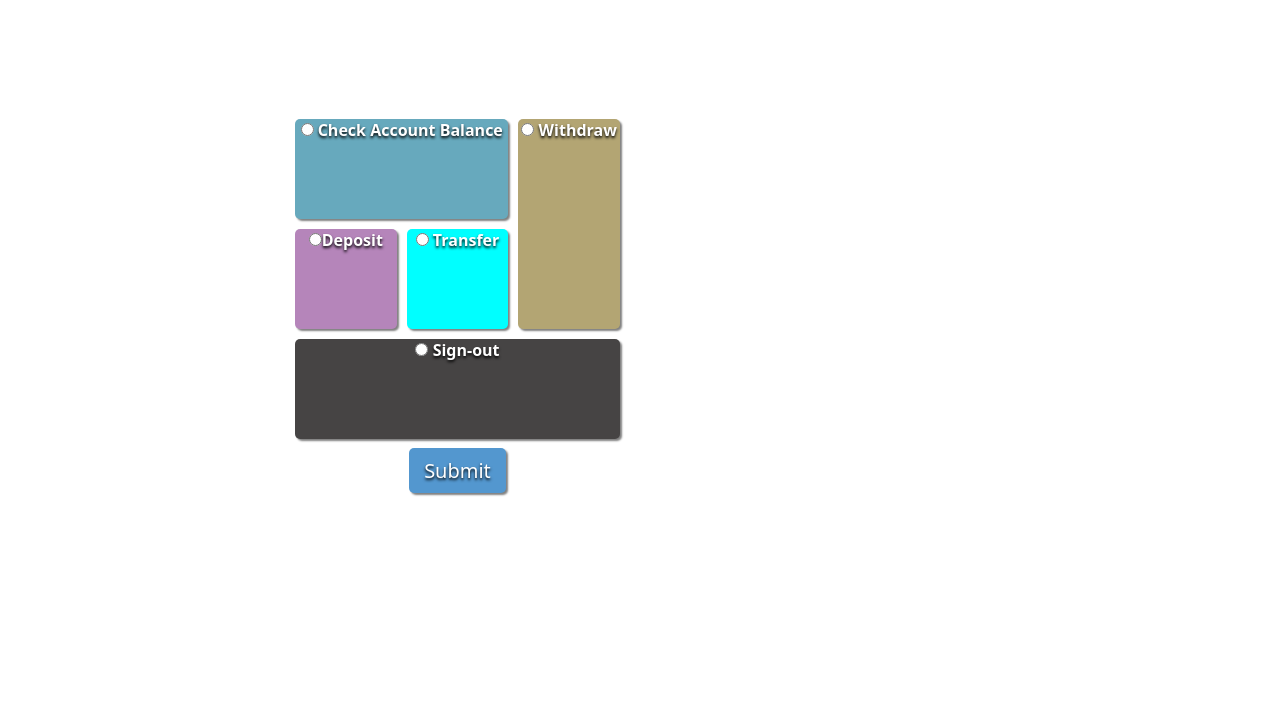
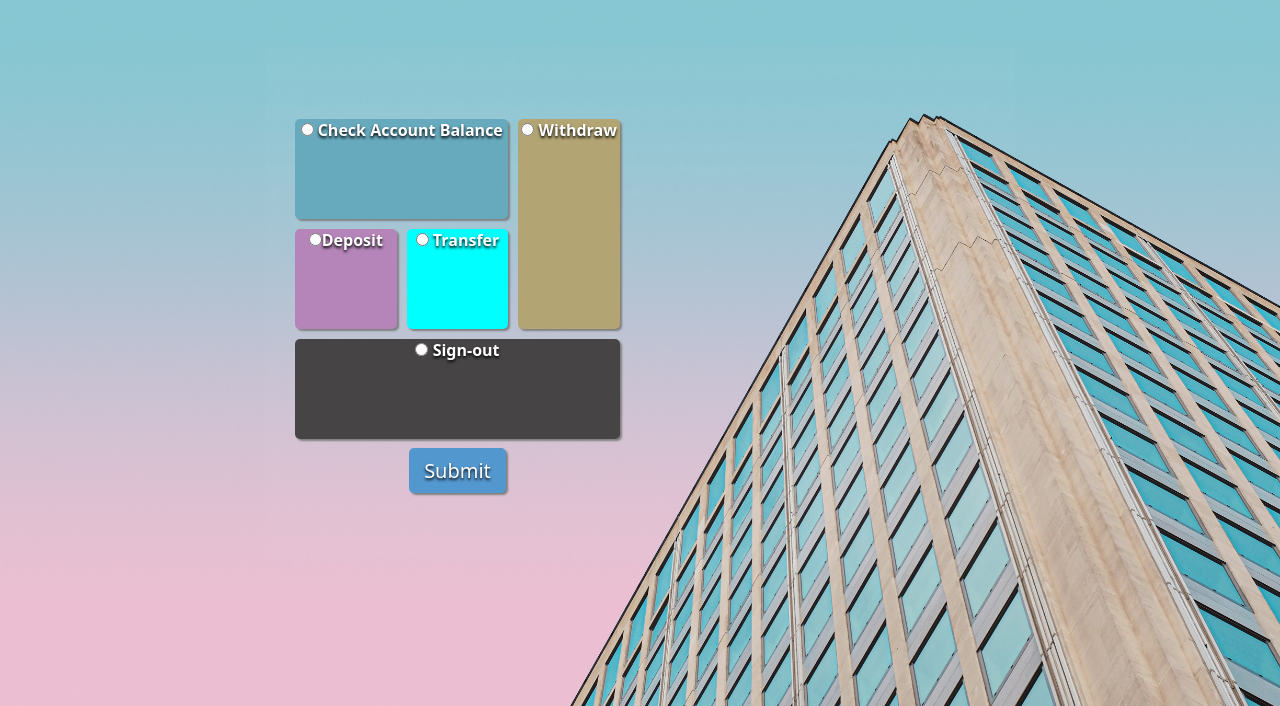
Before and after one commit to Eke-George/bank-web, a plain HTML site: page transaction.html in a window 1280 px wide. Shown: the part 94-800 px from the top of the page. Drawn offline with Linux system fonts and the light colour scheme.

Commit message:
Update transaction.css

```diff
--- a/transaction.css
+++ b/transaction.css
@@ -6,7 +6,7 @@
 
 }
 body{
-    background: url("images/viktor-forgacs-q8XSCZYh6D8-unsplash.jpg");
+    background: url("viktor-forgacs-q8XSCZYh6D8-unsplash.jpg");
     background-size: cover;
     background-position: center;
     height: 100vh;
```
